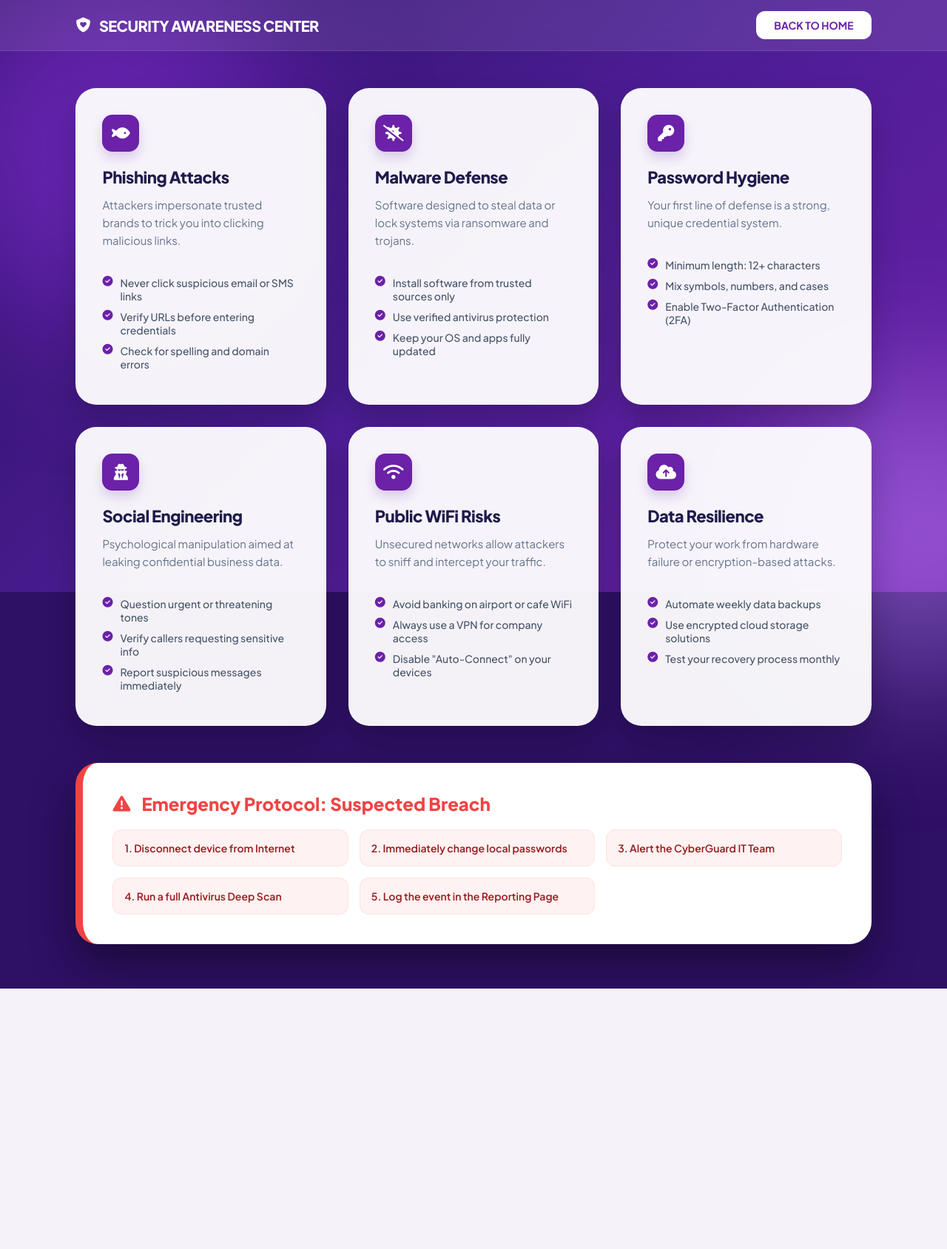
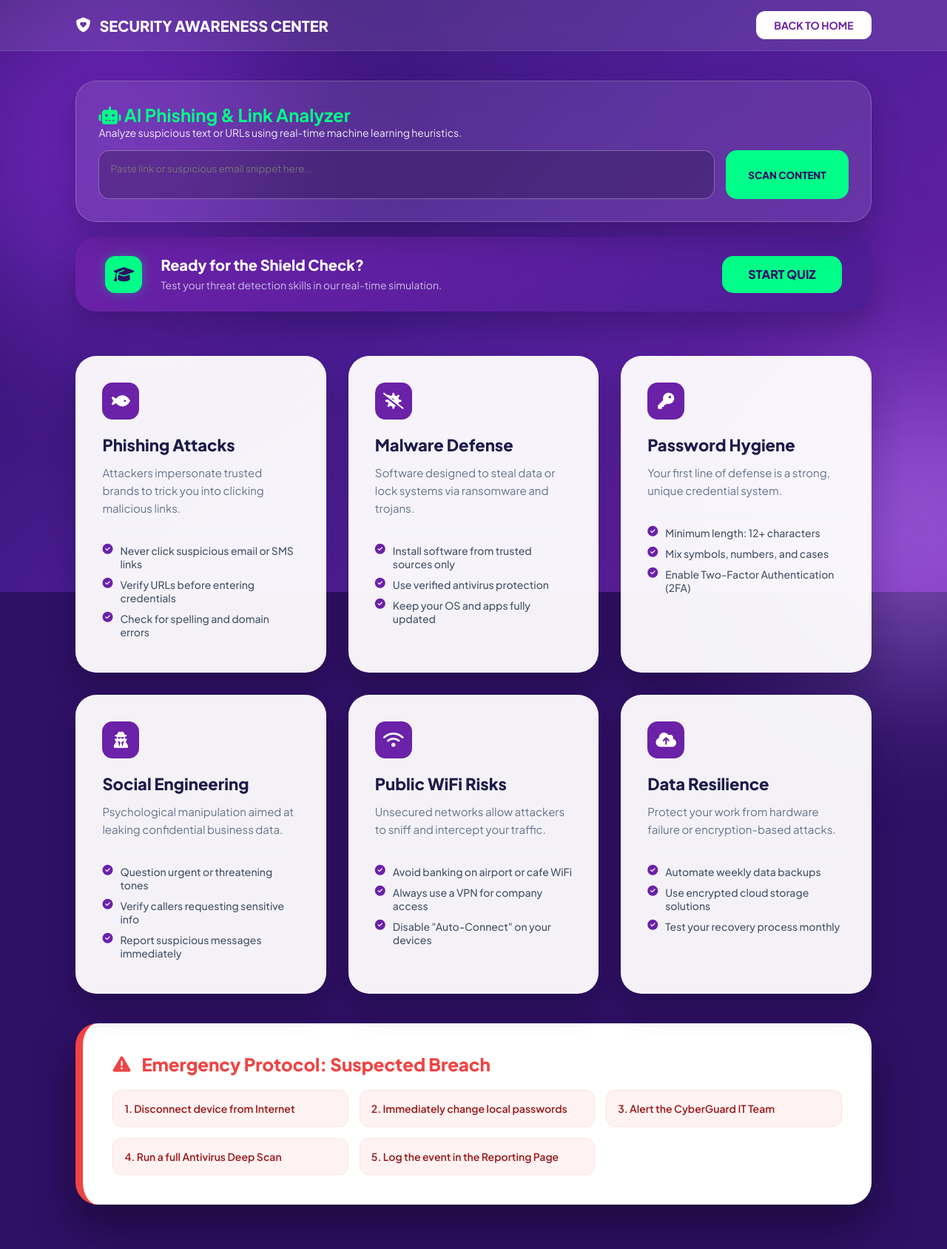
Before and after one commit to blessy-2103/A-Cyber-Incident-Reporting-and-Awareness-Platform, a Flask app: page /awareness in a window 1280 px wide. Shown: the whole page at 74% size. Before the commit the page ends 1336 px from the top, so only its background shows below. Run offline with Flask 3, Linux system fonts and the light colour scheme; a user stored in the database is signed in.

Commit message:
Update awareness.html

```diff
--- a/cyber_incident_platform/templates/awareness.html
+++ b/cyber_incident_platform/templates/awareness.html
@@ -14,6 +14,7 @@
             --bright-purple: #a855f7;
             --glass-white: rgba(255, 255, 255, 0.95);
             --text-dark: #1e1b4b;
+            --neon-green: #00ff88;
         }
 
         * { margin:0; padding:0; box-sizing:border-box; font-family: 'Plus Jakarta Sans', sans-serif; }
@@ -62,7 +63,7 @@
         }
 
         header h1 {
-            color: white; font-size: 20px; font-weight: 800; letter-spacing: -0.5px;
+            color: white; font-size: 20px; font-weight: 800;
             display: flex; align-items: center; gap: 12px;
         }
 
@@ -73,9 +74,53 @@
         }
         .btn-home:hover { background: var(--bright-purple); color: white; transform: translateY(-2px); }
 
+        /* --- AI SCANNER (Integrated into Theme) --- */
+        .scanner-section {
+            padding: 40px 8% 0 8%;
+        }
+
+        .scanner-card {
+            background: rgba(255, 255, 255, 0.1);
+            backdrop-filter: blur(20px);
+            border: 1px solid rgba(255, 255, 255, 0.2);
+            padding: 30px;
+            border-radius: 28px;
+            color: white;
+            box-shadow: 0 20px 40px rgba(0,0,0,0.2);
+        }
+
+        .scanner-box { display: flex; gap: 15px; margin-top: 15px; }
+
+        textarea {
+            flex: 1;
+            background: rgba(0, 0, 0, 0.2);
+            border: 1px solid rgba(255, 255, 255, 0.3);
+            border-radius: 15px;
+            padding: 15px;
+            color: white;
+            outline: none; resize: none;
+        }
+
+        .btn-scan {
+            background: var(--neon-green);
+            color: var(--deep-purple);
+            border: none;
+            padding: 0 30px;
+            border-radius: 15px;
+            font-weight: 800;
+            cursor: pointer;
+            transition: 0.3s;
+        }
+
+        #scanResult {
+            margin-top: 15px; padding: 15px; border-radius: 12px;
+            display: none; background: rgba(255,255,255,0.05);
+            border-left: 5px solid var(--neon-green);
+        }
+
         /* --- CARDS CONTAINER --- */
         .container {
-            padding: 50px 8%;
+            padding: 40px 8%;
             display: grid;
             grid-template-columns: repeat(auto-fit, minmax(320px, 1fr));
             gap: 30px;
@@ -88,108 +133,33 @@
             box-shadow: 0 20px 40px rgba(0,0,0,0.2);
             transition: 0.4s cubic-bezier(0.175, 0.885, 0.32, 1.275);
             border: 1px solid rgba(255,255,255,0.3);
-            display: flex;
-            flex-direction: column;
+            display: flex; flex-direction: column;
         }
 
-        .card:hover {
-            transform: translateY(-10px);
-            box-shadow: 0 30px 60px rgba(0,0,0,0.3);
+        .card:hover { transform: translateY(-10px); box-shadow: 0 30px 60px rgba(0,0,0,0.3); }
+
+        .card-icon {
+            width: 50px; height: 50px; background: var(--mid-purple); color: white;
+            border-radius: 14px; display: flex; align-items: center; justify-content: center;
+            font-size: 22px; margin-bottom: 20px;
         }
 
-        .card-icon {
-            width: 50px;
-            height: 50px;
-            background: var(--mid-purple);
-            color: white;
-            border-radius: 14px;
-            display: flex;
-            align-items: center;
-            justify-content: center;
-            font-size: 22px;
-            margin-bottom: 20px;
-            box-shadow: 0 8px 15px rgba(107, 33, 168, 0.2);
-        }
-
-        .card h2 {
-            color: var(--text-dark);
-            font-size: 22px;
-            font-weight: 800;
-            margin-bottom: 12px;
-            letter-spacing: -0.5px;
-        }
-
-        .card p {
-            color: #64748b;
-            line-height: 1.6;
-            font-size: 15px;
-            margin-bottom: 20px;
-        }
-
-        .card ul {
-            list-style: none;
-            border-top: 1px solid #f1f5f9;
-            padding-top: 15px;
-        }
-
-        .card li {
-            font-size: 14px;
-            color: #475569;
-            margin-bottom: 10px;
-            display: flex;
-            align-items: flex-start;
-            gap: 10px;
-            font-weight: 500;
-        }
-
-        .card li::before {
-            content: "\f058";
-            font-family: "Font Awesome 6 Free";
-            font-weight: 900;
-            color: var(--mid-purple);
-        }
+        .card h2 { color: var(--text-dark); font-size: 22px; font-weight: 800; margin-bottom: 12px; }
+        .card p { color: #64748b; line-height: 1.6; font-size: 15px; margin-bottom: 20px; }
+        .card ul { list-style: none; border-top: 1px solid #f1f5f9; padding-top: 15px; }
+        .card li { font-size: 14px; color: #475569; margin-bottom: 10px; display: flex; align-items: flex-start; gap: 10px; font-weight: 500; }
+        .card li::before { content: "\f058"; font-family: "Font Awesome 6 Free"; font-weight: 900; color: var(--mid-purple); }
 
         /* --- EMERGENCY PROTOCOL BOX --- */
-        .alert-container {
-            padding: 0 8% 60px 8%;
+        .alert-container { padding: 0 8% 60px 8%; }
+        .alert {
+            background: #fff; padding: 40px; border-radius: 30px;
+            border-left: 10px solid #ef4444; box-shadow: 0 30px 60px rgba(0,0,0,0.4);
+            display: flex; flex-direction: column; gap: 20px;
         }
-
-        .alert {
-            background: #fff;
-            padding: 40px;
-            border-radius: 30px;
-            border-left: 10px solid #ef4444;
-            box-shadow: 0 30px 60px rgba(0,0,0,0.4);
-            display: flex;
-            flex-direction: column;
-            gap: 20px;
-        }
-
-        .alert h3 {
-            color: #ef4444;
-            font-size: 24px;
-            font-weight: 800;
-            display: flex;
-            align-items: center;
-            gap: 15px;
-        }
-
-        .alert ul {
-            display: grid;
-            grid-template-columns: repeat(auto-fit, minmax(250px, 1fr));
-            gap: 15px;
-            list-style: none;
-        }
-
-        .alert li {
-            background: #fef2f2;
-            padding: 15px;
-            border-radius: 12px;
-            font-weight: 600;
-            color: #991b1b;
-            font-size: 14px;
-            border: 1px solid #fee2e2;
-        }
+        .alert h3 { color: #ef4444; font-size: 24px; font-weight: 800; display: flex; align-items: center; gap: 15px; }
+        .alert ul { display: grid; grid-template-columns: repeat(auto-fit, minmax(250px, 1fr)); gap: 15px; list-style: none; }
+        .alert li { background: #fef2f2; padding: 15px; border-radius: 12px; font-weight: 600; color: #991b1b; font-size: 14px; border: 1px solid #fee2e2; }
 
     </style>
 </head>
@@ -204,6 +174,34 @@
         <h1><i class="fas fa-shield-heart"></i> SECURITY AWARENESS CENTER</h1>
         <a href="/" class="btn-home">BACK TO HOME</a>
     </header>
+
+    <div class="scanner-section">
+        <div class="scanner-card">
+            <h2 style="color: var(--neon-green); font-size: 24px;"><i class="fas fa-robot"></i> AI Phishing & Link Analyzer</h2>
+            <p style="font-size: 14px; opacity: 0.9;">Analyze suspicious text or URLs using real-time machine learning heuristics.</p>
+            <div class="scanner-box">
+                <textarea id="scanInput" rows="2" placeholder="Paste link or suspicious email snippet here..."></textarea>
+                <button class="btn-scan" onclick="analyzeThreat()">SCAN CONTENT</button>
+            </div>
+            <div id="scanResult">
+                <p id="resultBody" style="font-size: 14px;"></p>
+            </div>
+        </div>
+    </div>
+    <div class="alert-container" style="padding-top: 20px; padding-bottom: 20px;">
+    <div class="card" style="flex-direction: row; align-items: center; justify-content: space-between; background: linear-gradient(135deg, #6b21a8, #4c1d95); border: none; padding: 25px 40px;">
+        <div style="display: flex; align-items: center; gap: 25px;">
+            <div class="card-icon" style="background: var(--neon-green); color: var(--deep-purple); margin-bottom: 0; box-shadow: 0 0 15px rgba(0, 255, 136, 0.3);">
+                <i class="fas fa-graduation-cap"></i>
+            </div>
+            <div>
+                <h2 style="color: white; margin-bottom: 4px; font-size: 20px;">Ready for the Shield Check?</h2>
+                <p style="color: rgba(255,255,255,0.7); margin-bottom: 0; font-size: 14px;">Test your threat detection skills in our real-time simulation.</p>
+            </div>
+        </div>
+        <a href="/quiz" class="btn-scan" style="text-decoration: none; display: flex; align-items: center; height: 50px; padding: 0 35px;">START QUIZ</a>
+    </div>
+</div>
 
     <div class="container">
 
@@ -288,5 +286,30 @@
         </div>
     </div>
 
+    <script>
+        async function analyzeThreat() {
+            const input = document.getElementById('scanInput').value;
+            const resultBox = document.getElementById('scanResult');
+            const resultBody = document.getElementById('resultBody');
+
+            if (!input) return alert("Please enter content to scan.");
+
+            resultBox.style.display = "block";
+            resultBody.innerText = "Heuristic scan in progress...";
+
+            try {
+                const response = await fetch('/api/detect_phishing', {
+                    method: 'POST',
+                    headers: {'Content-Type': 'application/json'},
+                    body: JSON.stringify({ content: input })
+                });
+                const data = await response.json();
+                resultBody.innerText = data.analysis;
+                resultBox.style.borderLeftColor = data.analysis.toUpperCase().includes("MALICIOUS") ? "#ef4444" : "#00ff88";
+            } catch (e) {
+                resultBody.innerText = "AI Service unreachable.";
+            }
+        }
+    </script>
 </body>
 </html>
```
